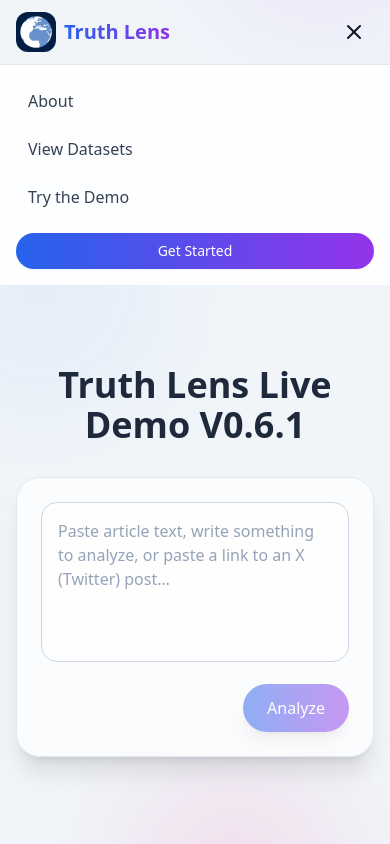
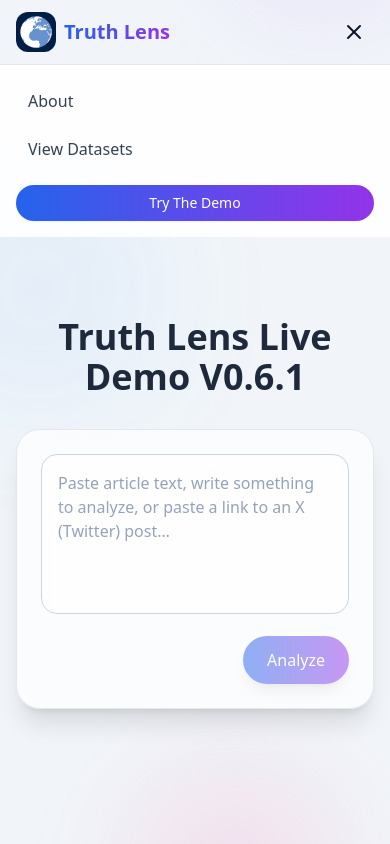
Before and after one commit to loyahdev/TruthLens-Website, a React (Vite) app: page /demo in a window 390 px wide. Both pictures are taken after a click on the button 354 px from the left and 32 px from the top of the page. Shown: the top 844 px of the page. Built offline with nearby package versions, Linux system fonts and the light colour scheme.

Commit message:
Update demo link text in Header component

```diff
--- a/src/components/Header.tsx
+++ b/src/components/Header.tsx
@@ -134,7 +134,6 @@
             {[
               { name: 'About', href: '/about' },
               { name: 'View Datasets', href: '/view-datasets' },
-              { name: 'Try the Demo', href: '/demo' }
             ].map(item => (
               <a
                 key={item.name}
@@ -146,7 +145,7 @@
             ))}
             <div className="pt-2">
               <a href="/demo" className="flex items-center justify-center rounded-full bg-gradient-to-r from-blue-600 to-purple-600 px-4 py-2 text-sm font-medium text-white shadow-sm hover:from-blue-700 hover:to-purple-700">
-                Get Started
+                Try The Demo
               </a>
             </div>
           </div>
```
